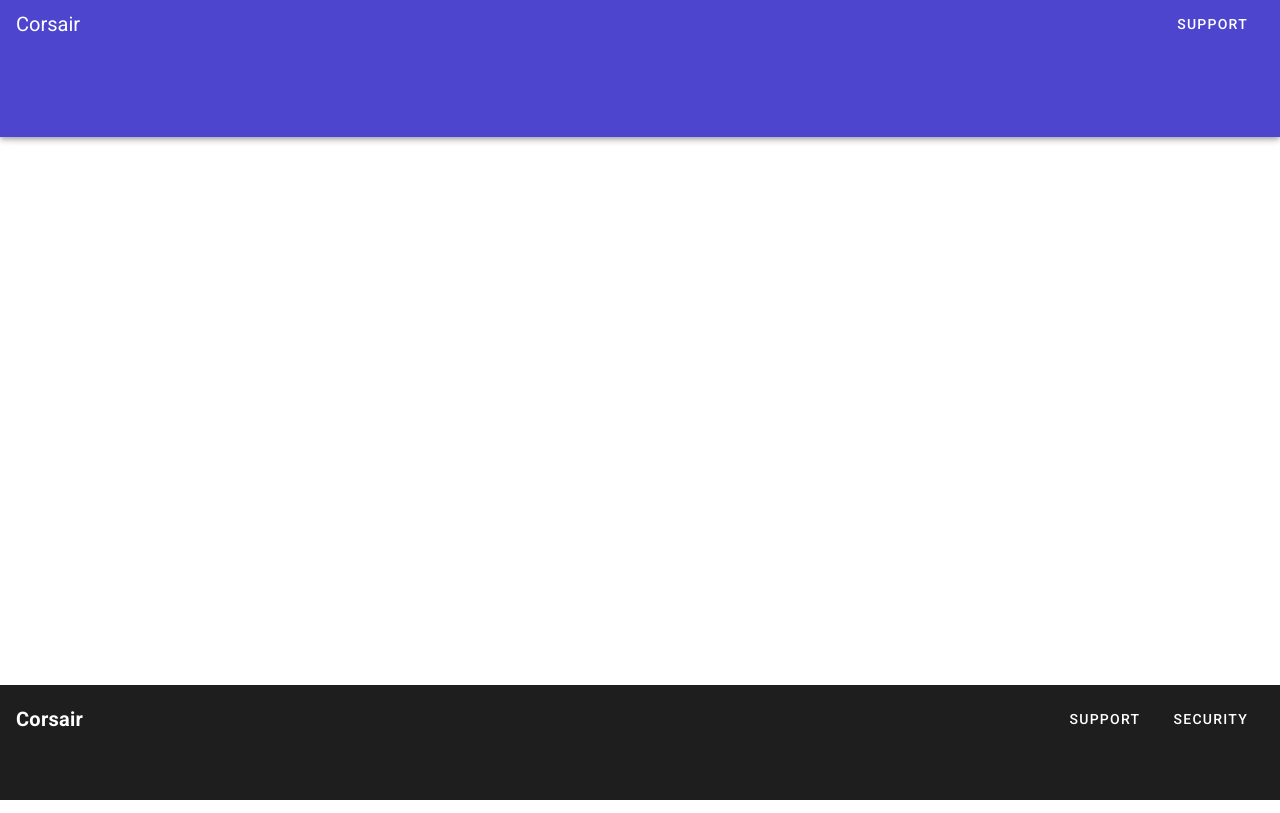
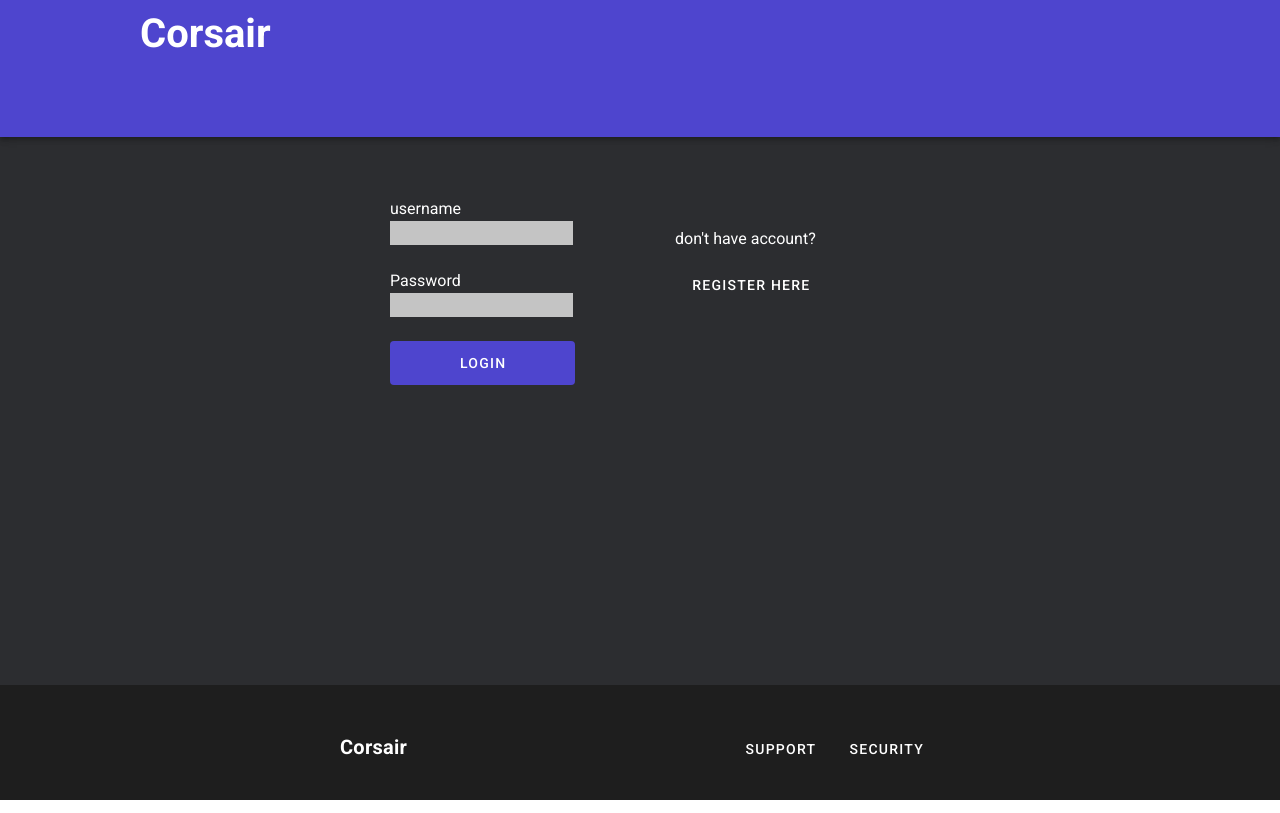
Before and after one commit to GungdeAngga/miniProjectVueJs, a Vue app: page /login in a window 1280 px wide. Built offline with nearby package versions, Linux system fonts and the light colour scheme.

Commit message:
Add files via upload

```diff
--- a/src/views/homePage.vue
+++ b/src/views/homePage.vue
@@ -14,11 +14,12 @@
             <v-spacer></v-spacer>
 
             <v-btn text>
-              support
+              riwayat
             </v-btn>
 
-            <v-btn text>
-              angga aditya
+            <v-btn text
+            router-link to="/login">
+              Log Out
             </v-btn>
           </div>
         </v-app-bar>
@@ -30,15 +31,15 @@
   <div class="internalPage">
     <div class="jmlhUang">
       <span class="text">Account Balance</span><br>
-      <span class="balance">Rp 10.0000.000</span>
-       <!--fungsiHomeBranches-->
+      <span class="balance">Rp 10.0000.000
 
           <v-btn depressed large
           dark color="#4E45CE"
-          width="185px">
+          width="185px"
+          style="margin-left:100px">
             Top Up
           </v-btn>
-
+        </span>
     </div>
 
           <div class="threeButton">
--- a/src/views/loginPage.vue
+++ b/src/views/loginPage.vue
@@ -4,25 +4,41 @@
     <div>
         <v-app-bar
           color="#4E45CE"
-      dense
+          padless
           dark
           style="height: 137px;"
         >
-
-      <v-toolbar-title>Corsair</v-toolbar-title>
-
-      <v-spacer></v-spacer>
-
-      <v-btn text>
-        support
-      </v-btn>
-
+          <div class="header">
+            <span class="headerTitle"><strong>Corsair</strong></span>
+          </div>
         </v-app-bar>
     </div>
 
+<div class="place">
+  <div class="internalPage">
+    <div class="loginInput">
+      <div class="loginForm">
+        <label for="fname">username</label><br>
+        <input type="text" id="username" name="username" color="#C4C4C4"><br><br>
+        <label for="pwd">Password</label><br>
+        <input type="password" id="pwd" name="pwd" minlength="8"><br><br>
+        <v-btn depressed large
+        dark color="#4E45CE"
+        width="185px"
+        router-link to="/">
+          login
+        </v-btn>
+      </div>
+      <div class="registerForm">
+        <p>don't have account?</p>
+        <v-btn text dark
+        router-link to="/register">
+          Register Here
+        </v-btn>
+      </div>
+    </div>
 
-<div>
-
+  </div>
 </div>
 
 
@@ -38,6 +54,7 @@
         style="height:115px"
       >
         <v-card-title class="#110E0E">
+          <div class="footerTitle">
             <strong>Corsair</strong>
 
             <v-spacer></v-spacer>
@@ -49,12 +66,12 @@
             <v-btn text>
               security
             </v-btn>
+          </div>
         </v-card-title>
       </v-card>
     </v-footer>
 </div>
   </v-app>
-
 </template>
 
 <script>
@@ -67,17 +84,31 @@
 
 <style>
 
-.login{
-  background: #424242;
-  width: 600px;
-  height: 130px;
-}
-
-h5{
+p{
   color: white;
 }
 
-h2{
+.loginInput{
+  margin: 50px auto;
+  width: 500px;
+  display: flex;
+}
+
+.loginForm{
+  margin-right: 100px;
+}
+
+.registerForm{
+  margin-top: 30px;
+}
+
+label{
   color: white;
+
 }
+
+input{
+  background-color: #C4C4C4;
+}
+
 </style>
--- a/src/views/pulsaPage.vue
+++ b/src/views/pulsaPage.vue
@@ -23,8 +23,9 @@
               support
             </v-btn>
 
-            <v-btn text>
-              angga aditya
+            <v-btn text
+            router-link to="/login">
+              Log Out
             </v-btn>
           </div>
     </v-app-bar>
@@ -36,14 +37,15 @@
   <div class="internalPage">
     <div class="jmlhUang">
       <span class="text">Account Balance</span> <br>
-      <span class="balance">Rp 10.0000.000</span>
+     <span class="balance">Rp 10.0000.000
 
           <v-btn depressed large
           dark color="#4E45CE"
-          width="185px">
+          width="185px"
+          style="margin-left:100px">
             Top Up
           </v-btn>
-
+        </span>
     </div>
 
         <div class="buttonPlace">
--- a/src/views/registerPage.vue
+++ b/src/views/registerPage.vue
@@ -3,24 +3,43 @@
     <div>
         <v-app-bar
           color="#4E45CE"
-      dense
+          padless
           dark
           style="height: 137px;"
         >
-
-      <v-toolbar-title>Corsair</v-toolbar-title>
-
-      <v-spacer></v-spacer>
-
-      <v-btn text>
-        support
-      </v-btn>
-
+          <div class="header">
+            <span class="headerTitle"><strong>Corsair</strong></span>
+          </div>
         </v-app-bar>
     </div>
+<!--login register-->
+<div class="place">
+  <div class="internalPage">
+    <div class="loginInput">
+      <div class="loginForm">
+        <label for="fname">username</label><br>
+        <input type="text" id="username" name="username" color="#C4C4C4"><br><br>
+        <label for="pwd">Password</label><br>
+        <input type="password" id="pwd" name="pwd" minlength="8"><br><br>
+        <label for="pwd">Re-Password</label><br>
+        <input type="password" id="pwd" name="pwd" minlength="8"><br><br>
+        <v-btn depressed large
+        dark color="#4E45CE"
+        width="185px"
+        router-link to="/login">
+          Register
+        </v-btn>
+      </div>
+      <div class="registerForm">
+        <p>already have account?</p>
+        <v-btn text dark
+        router-link to="/login">
+          Login Here
+        </v-btn>
+      </div>
+    </div>
 
-<div>
-
+  </div>
 </div>
 
 <div class="footer">
@@ -35,6 +54,7 @@
         style="height:115px"
       >
         <v-card-title class="#110E0E">
+          <div class="footerTitle">
             <strong>Corsair</strong>
 
             <v-spacer></v-spacer>
@@ -46,6 +66,7 @@
             <v-btn text>
               security
             </v-btn>
+          </div>
         </v-card-title>
       </v-card>
     </v-footer>
@@ -65,11 +86,4 @@
 
 
 
-h5{
-  color: white;
-}
-
-h2{
-  color: white;
-}
 </style>
```
Also changed, not shown: 1 other file (tests, documents, lock files or other folders). Lines whose indentation alone changed are shown as unchanged.
